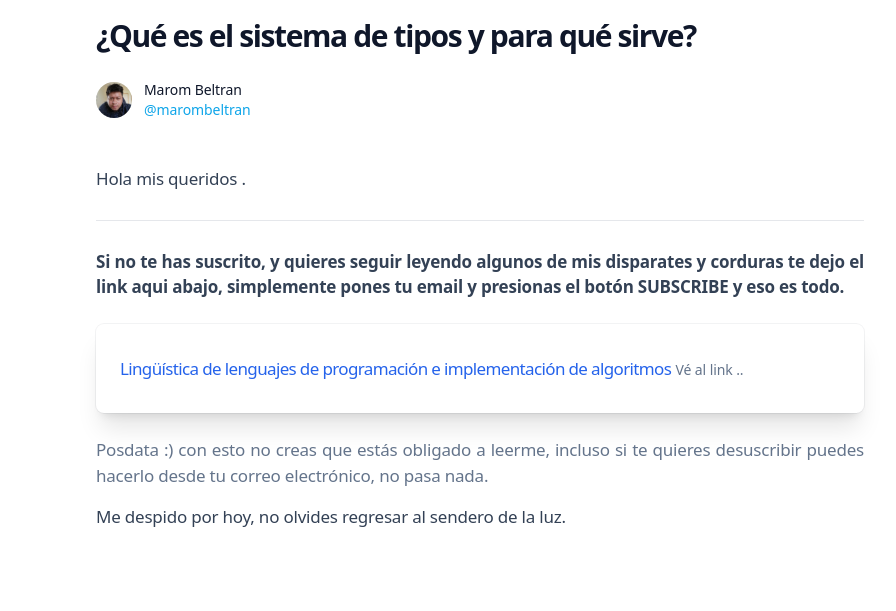
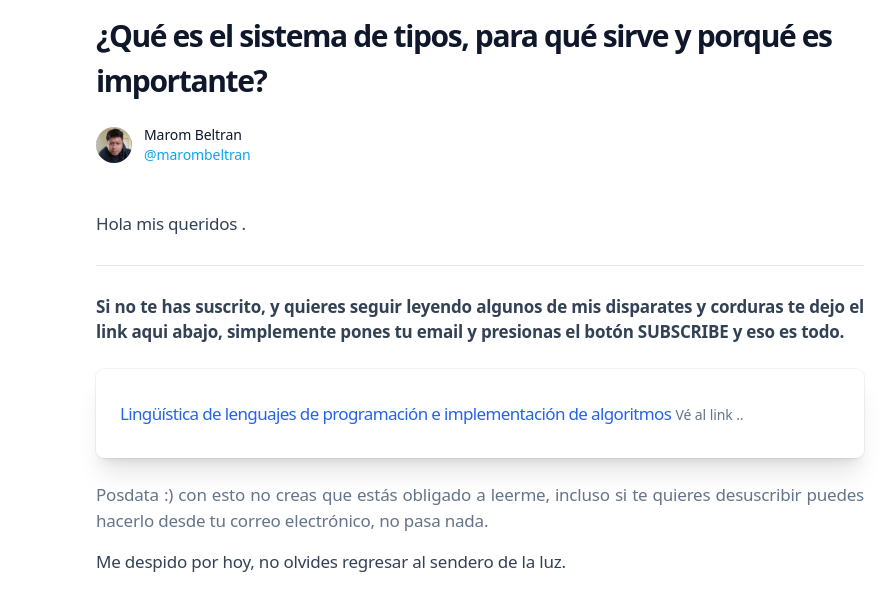
Before and after one commit to marombeltran/marombeltran.github.io, a website: page blog/type_system.html in a window 1280 px wide. Shown: the part 147-758 px from the top of the page, without its empty margins (160-1056 px from the left). Drawn offline with Linux system fonts and the light colour scheme; a web font is replaced by a local one.

Commit message:
Change - type system

```diff
--- a/blog/type_system.html
+++ b/blog/type_system.html
@@ -5,7 +5,7 @@
   <meta name="viewport" content="width=device-width, user-scalable=no, initial-scale=1.0, maximum-scale=1.0, minimum-scale=1.0">
   <meta http-equiv="X-UA-Compatible" content="ie=edge">
   <link href="../dist/output.css" rel="stylesheet">
-  <title>Marom Beltran - Hello, World!</title>
+  <title>Marom Beltran - ¿Qué es el sistema de tipos, para qué sirve y porqué es importante?</title>
 </head>
 <body class="font-inter text-base text-black bg-white antialiased font-feature-default dark:bg-slate-800">
 <div class="md:container md:mx-auto py-6">
@@ -24,7 +24,7 @@
       <main>
         <article class="relative pt-10">
           <h1 class="text-2xl font-extrabold tracking-tight text-slate-900 dark:text-slate-200 md:text-3xl">
-            ¿Qué es el sistema de tipos y para qué sirve?
+            ¿Qué es el sistema de tipos, para qué sirve y porqué es importante?
           </h1>
           <div class="text-sm leading-6">
             <dl>
```
Also changed, not shown: blog/greeting.html (+1 -2 lines), index.html (+1 -1 lines).
